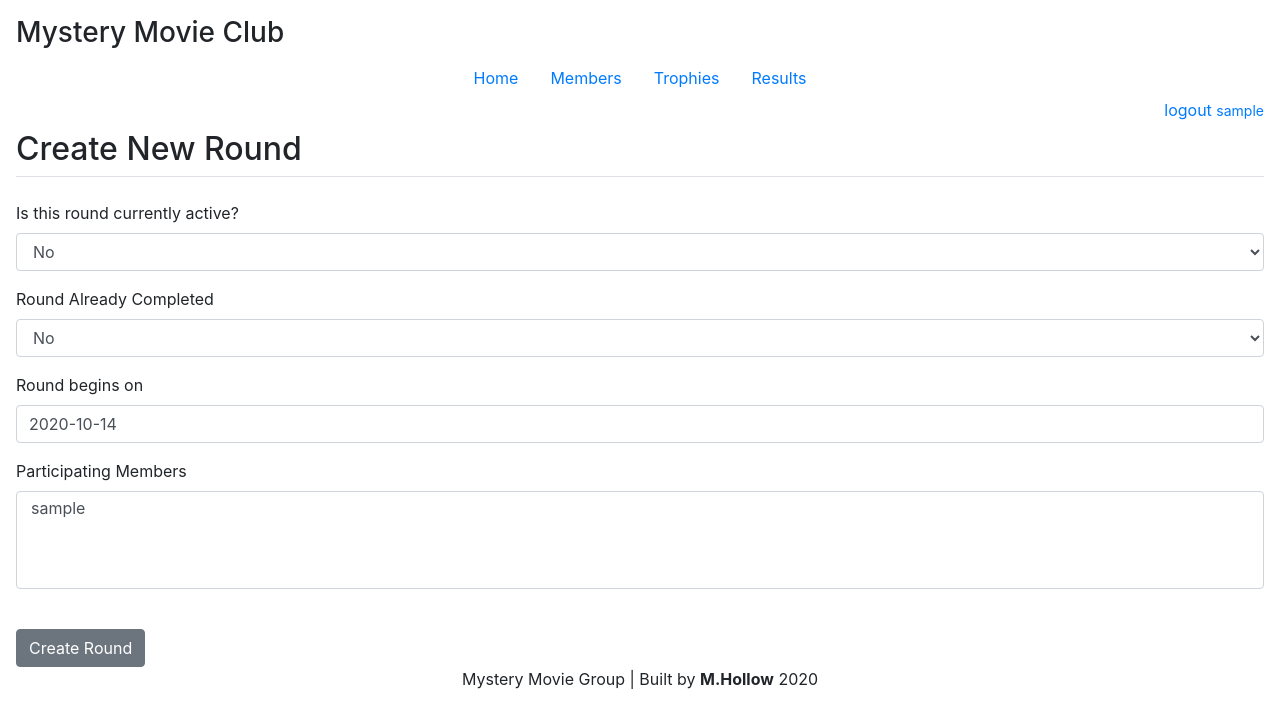
After one commit to m-hollow/MysteryMovie, a Django app: page /create_round/ in a window 1280 px wide. The commit adds this page. Shown: the top 728 px of the page. Run offline with Django 3.2, Linux system fonts and the light colour scheme; the visitor is signed in with stand-in values (Sample User, id 1); data comes from the database, SQL or seed files in the repository; some libraries are stand-ins or nearby versions.

```diff
--- a/movies/admin.py
+++ b/movies/admin.py
@@ -1,8 +1,9 @@
 from django.contrib import admin
 
-from .models import (Movie, Trophy, UserProfile, UserMovieDetail, TrophyProfileDetail)
+from .models import (Movie, GameRound, Trophy, UserProfile, UserMovieDetail, TrophyProfileDetail)
 
 admin.site.register(Movie)
+admin.site.register(GameRound)
 admin.site.register(Trophy)
 admin.site.register(UserProfile)
 admin.site.register(UserMovieDetail)
--- a/movies/templates/movies/base.html
+++ b/movies/templates/movies/base.html
@@ -34,7 +34,7 @@
           <a class="nav-link {% if url_name == 'index' %} active {% endif %}" href="{% url 'movies:index' %}">Home</a>
           <a class="nav-link {% if url_name == 'members' %} active {% endif %}" href="{% url 'movies:members' %}">Members</a>
           <a class="nav-link {% if url_name == 'trophies' %}  active {% endif %}" href="{% url 'movies:trophies' %}">Trophies</a>
-          <a class="nav-link {% if url_name == 'add_movie' %} active {% endif %}" href="{% url 'movies:add_movie' %}">Add Movie</a>
+          <a class="nav-link {% if url_name == 'results' %} active {% endif %}" href="{% url 'movies:results' %}">Results</a>
         {% endwith %}
       </nav>
     </div>
--- /dev/null
+++ b/movies/templates/movies/create_round.html
@@ -0,0 +1,29 @@
+{% extends 'movies/base.html' %}
+{% load bootstrap4 %}
+
+{% block title %}
+<title>Create Round</title>
+{% endblock title %}
+
+{% block page_header %}
+  <h2>Create New Round</h2>
+{% endblock page_header %}
+
+
+{% block content %}
+  <br>
+  <form method="post" action="" class="form">
+  {% csrf_token %}
+  {% bootstrap_form form %}
+  {% buttons %}
+    <br>
+    <button class="btn btn-secondary" type="submit">Create Round</button>
+  {% endbuttons %}
+  </form>
+
+<!--   <div class='float-right'>
+    <a class="btn btn-sm btn-secondary" href="{% url 'movies:index' %}"><i>Nevermind!</i></a>
+  </div> -->
+
+
+{% endblock content %}
--- a/movies/templates/movies/index.html
+++ b/movies/templates/movies/index.html
@@ -35,6 +35,8 @@
 {% endfor %}
 </ul>
 
+<a href="{% url 'movies:add_movie' %}"><span class="float-right"><b>+ Add Movie</b></span></a>
+
 <br>
 <br>
 
--- a/movies/templates/movies/movie.html
+++ b/movies/templates/movies/movie.html
@@ -41,11 +41,11 @@
   <ul class="pl-0" style="list-style-type:none">
       <li>Seen Previously: <span class="float-right">{{ user_movie_details.get_seen_previously_display }}</span></li>
       <li>Heard of Before: <span class="float-right">{{ user_movie_details.get_heard_of_display }}</span></li>
-      <li>Deep Hurting Level: <span class="float-right">{{ user_movie_details.get_star_rating_display }}</span></li>
-
     {% if not user_movie_details.is_user_movie %}
-      <li>Your Guess: <span class="float-right">{{ user_movie_details.user_guess.username }}</span></li>
+      <li>Your User Guess: <span class="float-right">{{ user_movie_details.user_guess.username }}</span></li>
     {% endif %}
+      <br>
+      <li>Deep Hurting Score: <span class="float-right">{{ user_movie_details.get_star_rating_display }}</span></li>
 
 <!--     {% if user_movie_details.comments %}
       <li>Your Comments: <span class="float-right">{{ user_movie_details.comments }}</span></li>
--- a/movies/urls.py
+++ b/movies/urls.py
@@ -1,5 +1,6 @@
 from django.urls import path
-from .views import IndexPageView, MovieDetail, MembersView, AddMovieView, process_details, UpdateDetailsView, TrophiesView
+from .views import (IndexPageView, MovieDetail, MembersView, AddMovieView,
+    process_details, UpdateDetailsView, TrophiesView, ResultsView, CreateRoundView)
 
 app_name = 'movies'
 urlpatterns = [
@@ -11,4 +12,6 @@ urlpatterns = [
     path('add_details/<int:movie_pk>/', process_details, name='add_details'),
     path('update_details/<int:pk>/', UpdateDetailsView.as_view(), name='update_details'),
     path('trophies/', TrophiesView.as_view(), name='trophies'),
+    path('create_round/',CreateRoundView.as_view(), name='create_round'),
+    path('results/', ResultsView.as_view(), name='results'),
 ]
--- a/movies/views.py
+++ b/movies/views.py
@@ -6,7 +6,7 @@ from django.views.generic import (TemplateView, ListView, DetailView, CreateView
 from django.urls import reverse, reverse_lazy
 from django.utils import timezone
 
-from .models import (Movie, Trophy, UserProfile, UserMovieDetail, TrophyProfileDetail)
+from .models import (Movie, GameRound, Trophy, UserProfile, UserMovieDetail, TrophyProfileDetail)
 from .forms import AddMovieForm, UserMovieDetailForm
 
 
@@ -21,6 +21,24 @@ class IndexPageView(ListView):
         date_today = timezone.now()
 
         context['date_today'] = date_today
+
+        return context
+
+
+class ResultsView(ListView):
+    model = GameRound
+    template_name = 'movies/results.html'
+    context_object_name = 'game_rounds'
+
+    def get_context_data(self, **kwargs):
+        context = super().get_context_data(**kwargs)
+
+        current_round = context['game_rounds'].filter(active_round=True).last()
+
+        movies = Movie.objects.filter()
+
+
+        context['current_round'] = current_round
 
         return context
 
@@ -98,27 +116,6 @@ class UpdateDetailsView(LoginRequiredMixin, UpdateView):
 
     login_url = 'login' # used by LoginRequiredMixin
 
-    # note: I only included this method so there would be a way to 'back out' of the editing view; I added
-    # a 'go back' link that returns to the movie page, but that meant I needed this method so I'd have all
-    # the values necessary for building the appropriate url. I note this, just so you're aware that this
-    # get_context_data has literaly no part in the form-updating functionality of this UpdateView CBV.
-
-    # actually, it turns out NONE of this is necessary after all, becuase in the template I can simply access
-    # the id and slug of the movie object through the UserMovieDetail object that the template already has
-    # access to!   object.movie.pk  object.movie.slug      note that I'm only using object here because I didn't
-    # bother to rename the context object in the attributes of this CVB.
-
-    # def get_context_data(self, **kwargs):
-    #     context = super().get_context_data(**kwargs)
-
-    #     movie_id = self.object.movie.pk
-    #     movie_slug = self.object.movie.slug
-
-    #     context['movie_id'] = movie_id
-    #     context['movie_slug'] = movie_slug
-
-    #     return context
-
     # why reverse instead of redirect()? because the CVB is handling the redirect itself. this method simply
     # supplies the URL that the CBV will redirect to. when you write a non-CBV function based view, you use redirect;
     # the CBV is probably taking the value returned by get_success_url and calling HTTPResponseRedirect on it (I say
@@ -166,8 +163,40 @@ class AddMovieView(LoginRequiredMixin, CreateView):
     login_url = 'login' # only used by LoginRequiredMixin, if unauthorized access attempted
 
 
+class CreateRoundView(LoginRequiredMixin, CreateView):
+    model = GameRound
+    template_name = 'movies/create_round.html'
+    success_url = reverse_lazy('movies:results')
+    context_object_name = 'game_round'
+    fields = ['active_round', 'round_completed', 'date_started', 'participants']
+
+    login_url = 'login'
+
+# the method below  is a good example of breaking up the normal flow of a form_valid method; we want to modify
+# the object AFTER it is saved, but before the redirect. That's why the format of this is different
+# than the other 'standard' form_valid methods used. Another good example is in the NoirDB User registration
+# view. There are two possible approaches as documented on SO thread:
+# "Django CreateView: How to perform action upon save"
+
+    def form_valid(self, form):
+
+        self.object = form.save() # manually create the object instance so we can then modify it
+        self.object.round_number = self.object.compute_round_number()
+        return redirect(self.get_success_url())
+
 
 class TrophiesView(ListView):
     model = Trophy
     template_name = 'movies/trophies.html'
     context_object_name = 'trophies'
+
+
+
+# TO DO
+# you need an admin page that only you and john will use, on which you can:
+# add movies
+# add rounds
+# edit rounds
+# add trophies
+# edit trophies
+# I don't want a link up top, though
```
Also changed, not shown: movies/models.py (+69 -2 lines), movies/templates/movies/members.html (+8 -0 lines), movies/templates/movies/results.html (added, +56 -0 lines), movies/migrations/0017_auto_20201015_2123.py (added), movies/migrations/0018_auto_20201015_2127.py (added), movies/migrations/0019_auto_20201015_2132.py (added), movies/migrations/0020_auto_20201015_2213.py (added), movies/migrations/0021_auto_20201015_2245.py (added), movies/migrations/0022_auto_20201016_0218.py (added).
